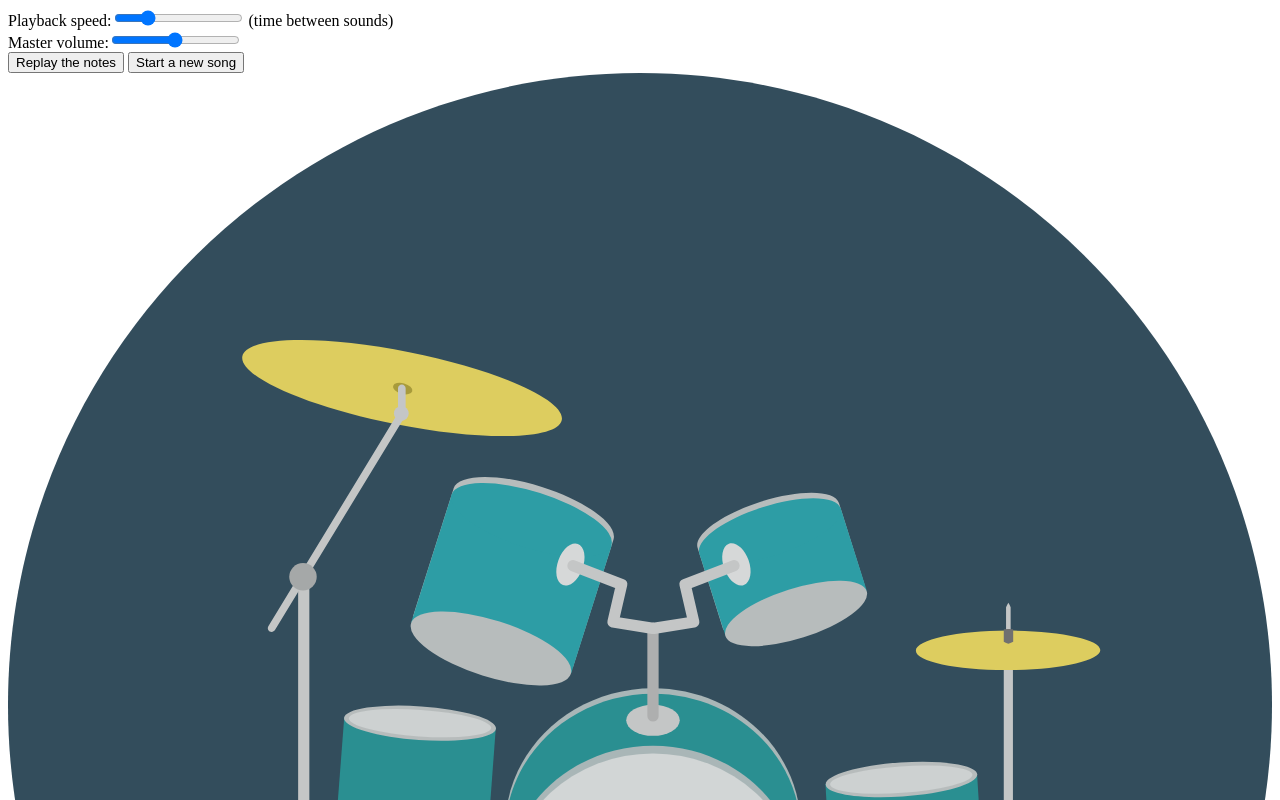
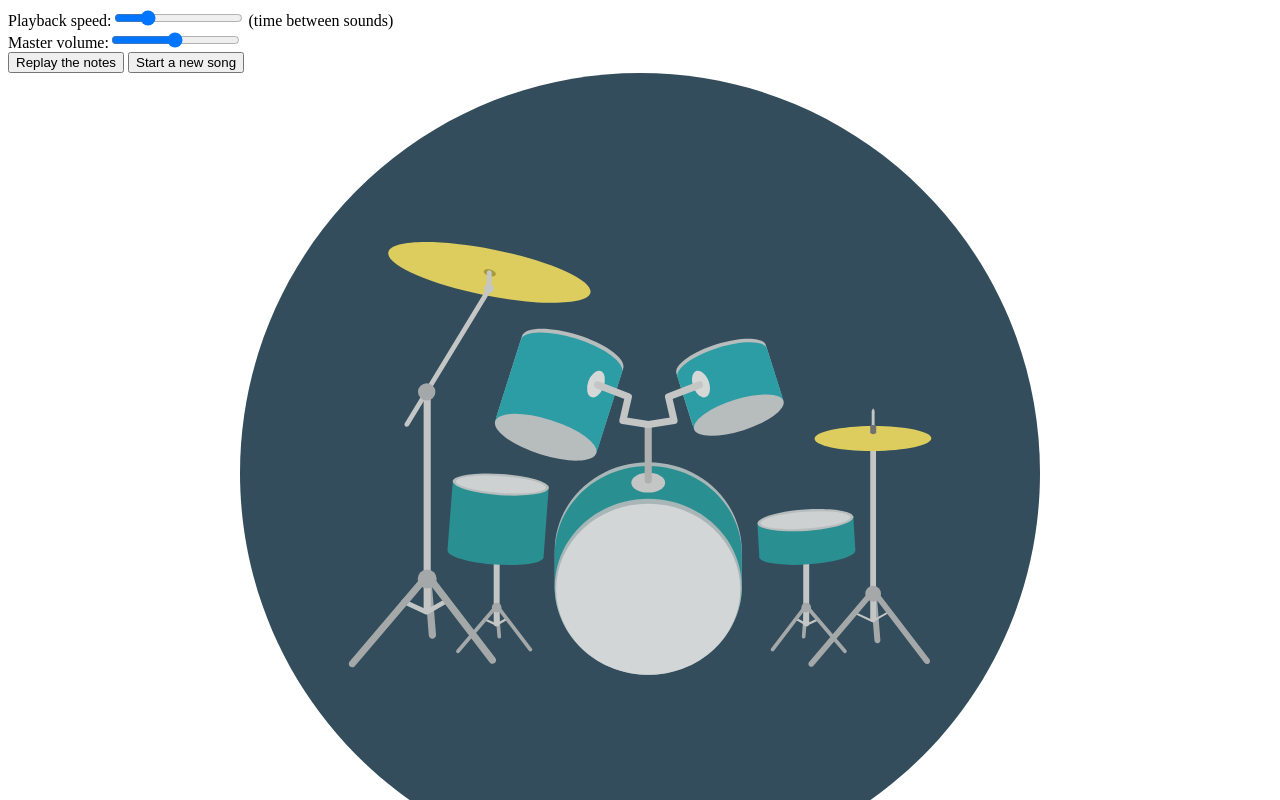
Before and after one commit to juneate/drumkit, a plain HTML site: page index.html in a window 1280 px wide. Shown: the top 800 px of the page. Drawn offline with Linux system fonts and the light colour scheme.

Commit message:
Made kit smaller

```diff
--- a/css/style.css
+++ b/css/style.css
@@ -1,3 +1,7 @@
+.drums {
+  max-width: 50em;
+  margin: 0 auto;
+}
 .playable {
   /* Rotate the item from the center of itself */
   transform-box: fill-box;
--- a/index.html
+++ b/index.html
@@ -18,7 +18,7 @@
     <button id="newsong">Start a new song</button>
   </div>
 
-  <div>
+  <div class="drums">
     <svg version="1.1" id="drumKit" xmlns="http://www.w3.org/2000/svg" xmlns:xlink="http://www.w3.org/1999/xlink" x="0px" y="0px" viewBox="0 0 496.2 496.2" style="enable-background:new 0 0 496.2 496.2;" xml:space="preserve">
       <path id="background" style="fill:#334D5C;" d="M496.2,248.1C496.2,111.1,385.1,0,248.1,0C111.1,0,0,111.1,0,248.1s111.1,248.1,248.1,248.1S496.2,385.1,496.2,248.1z"/>
 
```
